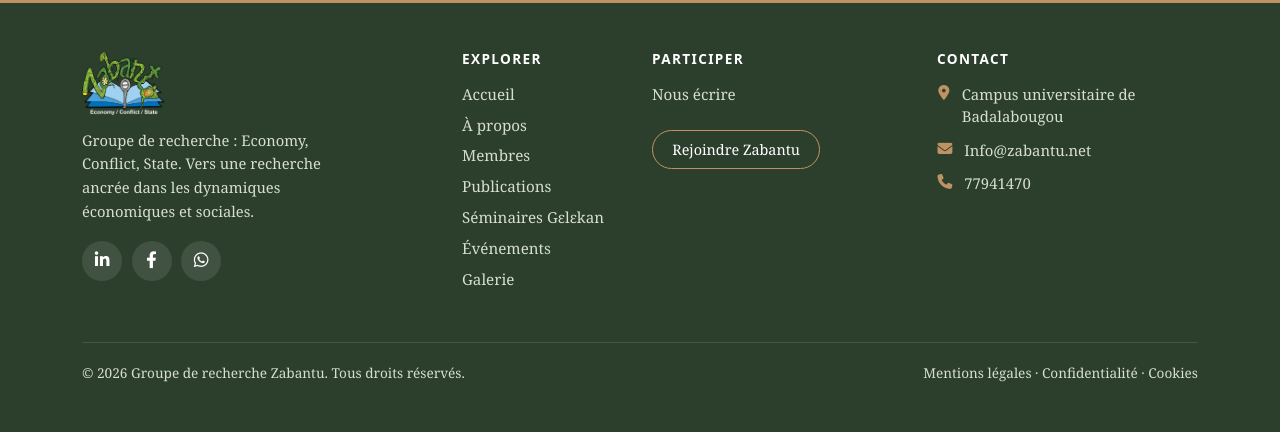
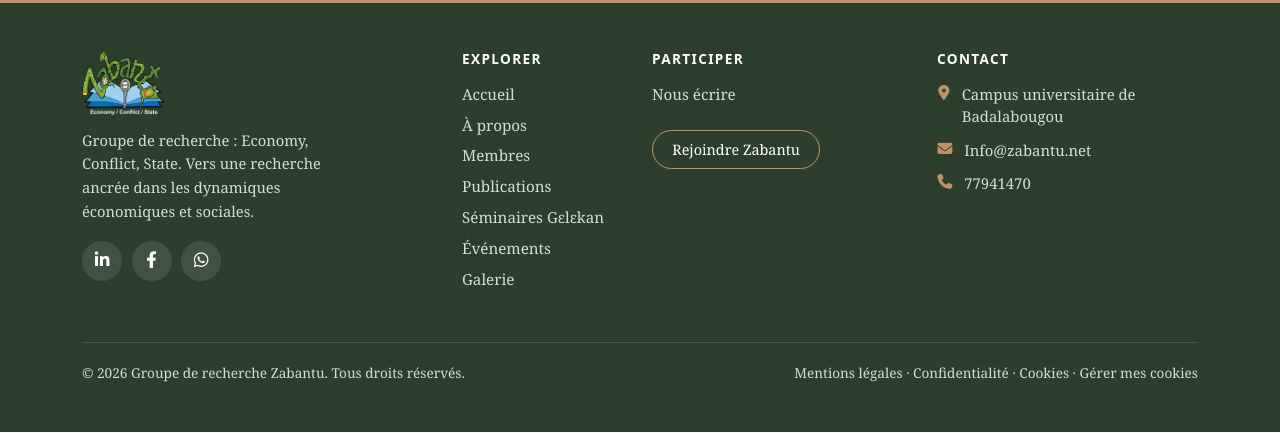
Before and after one commit to dmaiga/zabantu, a Django app: page / in a window 1280 px wide. Shown: the part 1877-2310 px from the top of the page. Run offline with Django 5.2, Linux system fonts and the light colour scheme; data that the repository does not hold is empty; parts of the project's set-up code (start-up, migrations or seed data) failed here and were passed over.

Commit message:
Bannière de consentement aux cookies (oui, non, personnaliser), lien « Gérer mes cookies » dans le footer
Co-Authored-By: Claude Sonnet 5.5 <noreply@anthropic.com>

```diff
--- a/site_web/templates/base_public.html
+++ b/site_web/templates/base_public.html
@@ -92,6 +92,8 @@
     .footer-cta { display: inline-block; margin-top: .5rem; padding: .5rem 1.2rem; border: 1px solid var(--zabantu-secondary); border-radius: 30px; color: #fff !important; font-size: .9rem; }
     .footer-cta:hover { background: var(--zabantu-secondary); color: #2c1c0c !important; }
     .footer-legal a { color: inherit; }
+    .footer-link-btn { background: none; border: 0; padding: 0; font: inherit; color: inherit; cursor: pointer; }
+    .footer-link-btn:hover { text-decoration: underline; }
     .footer-bottom { border-top: 1px solid rgba(255,255,255,.12); margin-top: 2.25rem; padding-top: 1.25rem; font-size: .85rem; display: flex; justify-content: space-between; flex-wrap: wrap; gap: .5rem; }
   </style>
   {% block extra_css %}{% endblock %}
@@ -234,11 +236,14 @@
       <span class="footer-legal">
         <a href="{% url 'legal_notice' %}">Mentions légales</a> ·
         <a href="{% url 'privacy' %}">Confidentialité</a> ·
-        <a href="{% url 'cookies' %}">Cookies</a>
+        <a href="{% url 'cookies' %}">Cookies</a> ·
+        <button type="button" class="footer-link-btn" data-open-cookie-settings>Gérer mes cookies</button>
       </span>
     </div>
   </div>
 </footer>
+
+  {% include 'site_web/includes/cookie_banner.html' %}
 
   <!-- JavaScript Bootstrap -->
   <script src="https://cdn.jsdelivr.net/npm/bootstrap@5.3.0/dist/js/bootstrap.bundle.min.js"></script>
--- /dev/null
+++ b/site_web/templates/site_web/includes/cookie_banner.html
@@ -0,0 +1,107 @@
+{# Bannière de consentement. Choix gardé dans le cookie « zabantu_consent » (6 mois). #}
+<div id="cookie-banner" class="cookie-banner" role="dialog" aria-modal="false" aria-labelledby="cookie-title" hidden>
+  <div class="cookie-inner">
+    <h2 id="cookie-title">Cookies et confidentialité</h2>
+    <p class="cookie-text">Ce site utilise des cookies techniques, indispensables à son fonctionnement. Vous choisissez si des cookies facultatifs (mesure d’audience) peuvent être utilisés. <a href="{% url 'cookies' %}">En savoir plus</a></p>
+
+    <div id="cookie-prefs" class="cookie-prefs" hidden>
+      <label class="cookie-pref">
+        <input type="checkbox" checked disabled>
+        <span><strong>Nécessaires</strong> : connexion, protection des formulaires. Toujours actifs.</span>
+      </label>
+      <label class="cookie-pref">
+        <input type="checkbox" id="cookie-analytics">
+        <span><strong>Mesure d’audience</strong> : statistiques anonymes de fréquentation, pour améliorer le site.</span>
+      </label>
+    </div>
+
+    <div class="cookie-actions">
+      <button type="button" class="cookie-btn cookie-btn-primary" data-cookie="accept">Oui, tout accepter</button>
+      <button type="button" class="cookie-btn cookie-btn-primary" data-cookie="refuse">Non, refuser</button>
+      <button type="button" class="cookie-btn cookie-btn-link" data-cookie="customize" aria-expanded="false" aria-controls="cookie-prefs">Personnaliser</button>
+      <button type="button" class="cookie-btn cookie-btn-primary" data-cookie="save" hidden>Enregistrer mes choix</button>
+    </div>
+  </div>
+</div>
+
+<style>
+  .cookie-banner { position: fixed; left: 1rem; right: 1rem; bottom: 1rem; z-index: 2000; display: flex; justify-content: center; pointer-events: none; }
+  .cookie-banner[hidden] { display: none; }
+  .cookie-inner { pointer-events: auto; width: 100%; max-width: 760px; background: #fff; color: #2c3a28; border: 1px solid #d5dacb; border-radius: 12px; box-shadow: 0 10px 40px rgba(0,0,0,.25); padding: 1.1rem 1.25rem; }
+  .cookie-inner h2 { font-size: 1.05rem; font-weight: 700; margin: 0 0 .4rem; }
+  .cookie-text { font-size: .9rem; line-height: 1.55; margin: 0 0 .8rem; }
+  .cookie-text a { color: var(--zabantu-primary-dark, #3d5239); }
+  .cookie-prefs { display: grid; gap: .6rem; margin-bottom: .9rem; padding: .8rem; background: #f4f6ef; border-radius: 8px; }
+  .cookie-prefs[hidden] { display: none; }
+  .cookie-pref { display: flex; gap: .65rem; align-items: flex-start; font-size: .88rem; margin: 0; cursor: pointer; }
+  .cookie-pref input { margin-top: .2rem; width: 1.1rem; height: 1.1rem; flex: 0 0 auto; }
+  .cookie-actions { display: flex; flex-wrap: wrap; gap: .5rem; align-items: center; }
+  .cookie-btn { min-height: 42px; padding: .45rem 1.1rem; border-radius: 8px; border: 1px solid transparent; font-size: .92rem; font-weight: 600; cursor: pointer; }
+  .cookie-btn[hidden] { display: none; }
+  .cookie-btn-primary { background: var(--zabantu-dark, #2f4a2c); color: #fff; }
+  .cookie-btn-primary:hover { filter: brightness(1.15); }
+  .cookie-btn-link { background: transparent; color: var(--zabantu-dark, #2f4a2c); border-color: #c5ccb8; }
+  .cookie-btn-link:hover { background: #eef0e8; }
+  @media (max-width: 575.98px) { .cookie-btn { flex: 1 1 100%; } }
+</style>
+
+<script>
+(function () {
+  var NAME = 'zabantu_consent', MAX_AGE = 60 * 60 * 24 * 182;
+  var banner = document.getElementById('cookie-banner');
+  if (!banner) return;
+  var prefs = document.getElementById('cookie-prefs');
+  var analytics = document.getElementById('cookie-analytics');
+  var btnCustomize = banner.querySelector('[data-cookie="customize"]');
+  var btnSave = banner.querySelector('[data-cookie="save"]');
+
+  function read() {
+    var m = document.cookie.match(new RegExp('(?:^|; )' + NAME + '=([^;]*)'));
+    if (!m) return null;
+    try { return JSON.parse(decodeURIComponent(m[1])); } catch (e) { return null; }
+  }
+  function write(choice) {
+    var secure = location.protocol === 'https:' ? '; Secure' : '';
+    document.cookie = NAME + '=' + encodeURIComponent(JSON.stringify(choice)) + '; Max-Age=' + MAX_AGE + '; Path=/; SameSite=Lax' + secure;
+  }
+  function apply(choice) {
+    window.zabantuConsent = choice;
+    document.dispatchEvent(new CustomEvent('zabantu:consent', { detail: choice }));
+    // Scripts facultatifs : <script type="text/plain" data-consent="analytics" src="…"></script>
+    document.querySelectorAll('script[type="text/plain"][data-consent]').forEach(function (old) {
+      if (!choice[old.dataset.consent] || old.dataset.done) return;
+      var s = document.createElement('script');
+      if (old.src) s.src = old.src; else s.textContent = old.textContent;
+      old.dataset.done = '1';
+      old.parentNode.insertBefore(s, old);
+    });
+  }
+  function choose(analyticsOn) {
+    var choice = { necessary: true, analytics: !!analyticsOn };
+    write(choice); apply(choice); banner.hidden = true;
+  }
+  function open(showPrefs) {
+    var c = read() || {};
+    analytics.checked = !!c.analytics;
+    prefs.hidden = !showPrefs; btnSave.hidden = !showPrefs;
+    btnCustomize.setAttribute('aria-expanded', showPrefs ? 'true' : 'false');
+    banner.hidden = false;
+  }
+
+  banner.addEventListener('click', function (e) {
+    var act = e.target.closest('[data-cookie]');
+    if (!act) return;
+    var kind = act.dataset.cookie;
+    if (kind === 'accept') choose(true);
+    else if (kind === 'refuse') choose(false);
+    else if (kind === 'customize') open(prefs.hidden);
+    else if (kind === 'save') choose(analytics.checked);
+  });
+  document.addEventListener('click', function (e) {
+    if (e.target.closest('[data-open-cookie-settings]')) { e.preventDefault(); open(true); }
+  });
+
+  var saved = read();
+  if (saved) apply(saved); else open(false);
+})();
+</script>
--- a/site_web/templates/site_web/legal/cookies.html
+++ b/site_web/templates/site_web/legal/cookies.html
@@ -3,13 +3,14 @@
 {% block banner_title %}Cookies et traceurs{% endblock %}
 
 {% block legal_body %}
-<p>Un cookie est un petit fichier enregistré sur votre appareil lorsque vous visitez un site. Le site <strong>zabantu.net</strong> n’utilise <strong>aucun cookie de mesure d’audience, de publicité ou de réseau social</strong>. Il n’utilise que des cookies techniques, indispensables à son fonctionnement : ils ne nécessitent pas votre consentement, et c’est pourquoi aucun bandeau de choix ne s’affiche.</p>
+<p>Un cookie est un petit fichier enregistré sur votre appareil lorsque vous visitez un site. Le site <strong>zabantu.net</strong> n’utilise <strong>aucun cookie de publicité ni de réseau social</strong>, et <strong>aucun cookie de mesure d’audience pour le moment</strong>. Il n’utilise que des cookies techniques, indispensables à son fonctionnement : ils ne nécessitent pas votre consentement. Un bandeau vous permet toutefois de choisir (oui, non ou personnaliser) pour les éventuels cookies facultatifs, notamment de mesure d’audience si le site en utilise un jour. Vous pouvez changer d’avis à tout moment avec le lien « Gérer mes cookies » en bas de page.</p>
 
 <h2>1. Cookies déposés par le site</h2>
 <table>
   <thead><tr><th>Cookie</th><th>Rôle</th><th>Durée</th></tr></thead>
   <tbody>
     <tr><td><code>csrftoken</code></td><td>Protège les formulaires contre les envois frauduleux.</td><td>1 an au plus</td></tr>
+    <tr><td><code>zabantu_consent</code></td><td>Mémorise votre choix dans le bandeau de cookies, pour ne pas vous le redemander.</td><td>6 mois</td></tr>
     <tr><td><code>sessionid</code></td><td>Maintient votre connexion au tableau de bord (membres) et mémorise l’étape de certains formulaires.</td><td>Durée de la session (2 semaines au plus)</td></tr>
   </tbody>
 </table>
```
Also changed, not shown: site_web/tests_legal.py (+12 -0 lines).
